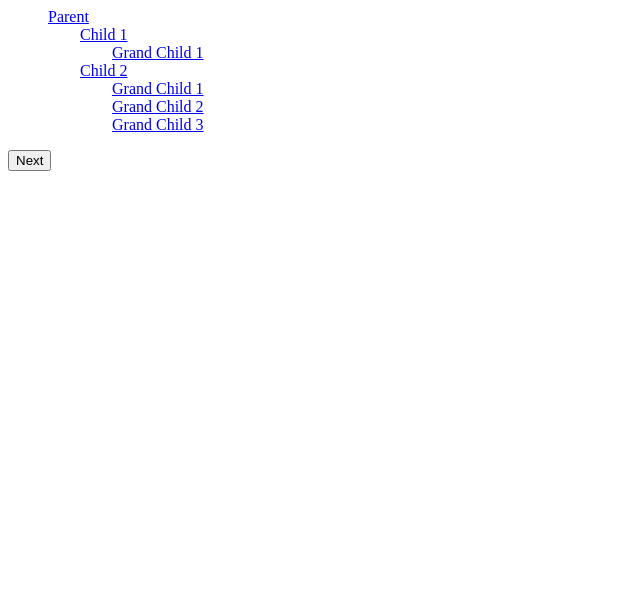
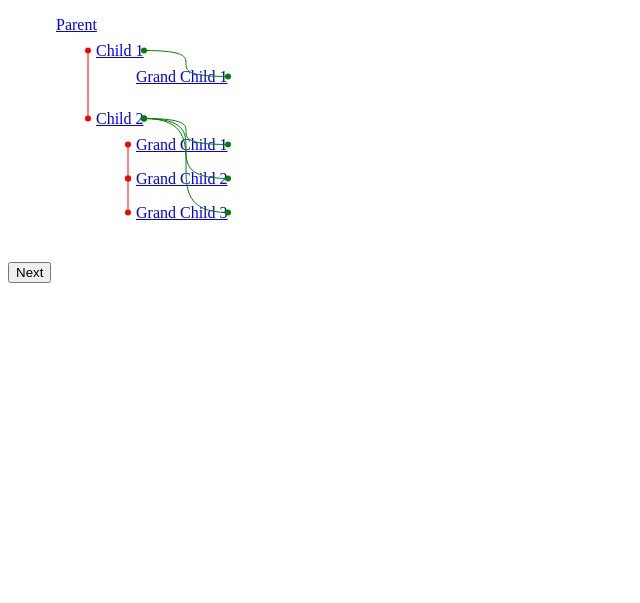
Before and after one commit to sanjay-notes/react-fiber, a React app: page / in a window 1280 px wide. Shown: the whole page, without its empty margins (0-640 px from the left). Built offline with nearby package versions, Linux system fonts and the light colour scheme.

Commit message:
WIP - connectors

```diff
--- a/src/view/HierarchyTree/index.js
+++ b/src/view/HierarchyTree/index.js
@@ -46,47 +46,61 @@ function TreeNode(props){
 }
 
 function useAbsolutePosition(){
-  const [y, setY] = useState(NaN);
-  const [x, setX] = useState(NaN);
+  const [pos, setPos] = useState(NaN);
   const elementRef =  useCallback(htmlElement => {
     var x = htmlElement ? htmlElement.offsetLeft : undefined;
     var y = htmlElement ? htmlElement.offsetTop :  undefined;
+    var width = htmlElement ? htmlElement.offsetWidth :  undefined;
+    var height = htmlElement ? htmlElement.offsetHeight :  undefined;
     if(x && y){
       for (var x=0, y=0, el=htmlElement; el != null; el = el.offsetParent) {
         x += el.offsetLeft;
         y += el.offsetTop;
       }
     }
-    setY(y)
-    setX(x)
+    setPos({
+      x,
+      y,
+      width,
+      height
+    })
   }, []);
 
   return {
     ref: elementRef,
-    "x": x,
-    "y": y
+    ...pos
   };
 }
 export default function HierarchyTree(props){
   const {data} = props;
-  const {ref:gChild1Ref, x: gChild1x, y: gChild1y} = useAbsolutePosition();
-  const {ref:gChild2Ref, x: gChild2x, y: gChild2y} = useAbsolutePosition();
+  const {ref:child1Ref, ...child1Pos} = useAbsolutePosition();
+  const {ref:child2Ref, ...child2Pos} = useAbsolutePosition();
+  const {ref:gChild11Ref, ...gChild11Pos} = useAbsolutePosition();
+  const {ref:gChild21Ref, ...gChild21Pos} = useAbsolutePosition();
+  const {ref:gChild22Ref, ...gChild22Pos} = useAbsolutePosition();
+  const {ref:gChild23Ref, ...gChild23Pos} = useAbsolutePosition();
 
 
   return (
   <div className="tree">
     <SvgTree>
-      <Connector start={{x:gChild1x, y: gChild1y}} end={{x:gChild2x, y: gChild2y}} color='red' tension={3}/>
+      <Connector start={gChild21Pos} end={gChild22Pos} color='red' tension={1} startPos={1} endPos={1}/>
+      <Connector start={gChild22Pos} end={gChild23Pos} color='red' tension={1} startPos={1} endPos={1}/>
+      <Connector start={child1Pos} end={child2Pos} color='red' tension={1} startPos={1} endPos={1}/>
+      <Connector start={gChild21Pos} end={child2Pos} color='green' tension={1} startPos={3} endPos={3}/>
+      <Connector start={gChild22Pos} end={child2Pos} color='green' tension={1} startPos={3} endPos={3}/>
+      <Connector start={gChild23Pos} end={child2Pos} color='green' tension={1} startPos={3} endPos={3}/>
+      <Connector start={gChild11Pos} end={child1Pos} color='green' tension={1} startPos={3} endPos={3}/>
     </SvgTree>
     <ul>
       <Node name="Parent">
-        <Node name="Child 1" >
-          <Node name="Grand Child 1"/>
+        <Node name="Child 1" reff={child1Ref}>
+          <Node name="Grand Child 1" reff={gChild11Ref}/>
         </Node>
-        <Node name="Child 2" order={3}>
-          <Node name="Grand Child 1" reff={gChild1Ref}/>
-          <Node name="Grand Child 2" reff={gChild2Ref}/>
-          <Node name="Grand Child 3" />
+        <Node name="Child 2" reff={child2Ref}>
+          <Node name="Grand Child 1" reff={gChild21Ref}/>
+          <Node name="Grand Child 2" reff={gChild22Ref}/>
+          <Node name="Grand Child 3" reff={gChild23Ref}/>
         </Node>
       </Node>
     </ul>
@@ -109,14 +123,12 @@ function SvgTree(props){
   return (
     <svg style={{position:'absolute',left:'0px',top:'0px'}}
          width="800" height="600">
-      <g transform="translate(0.5,0.5)">
-        {props.children}
-      </g>
+      {props.children}
     </svg>
   )
 }
 
-function endPoint(props){
+function EndPoint(props){
   const {x, y, radius, color} = props;
   return (
   <circle cx={x}
@@ -126,7 +138,7 @@ function endPoint(props){
   )
 }
 
-function curvedLine(props) {
+function CurvedLine(props) {
   const {x1, y1, x2, y2, color, tension} = props;
   var delta = (x2-x1)*tension;
   var hx1=x1+delta;
@@ -141,17 +153,37 @@ function curvedLine(props) {
 }
 
 function Connector(props){
-  const {start, end, color, tension} = props;
+  const {start, end, color, tension, startPos, endPos} = props;
   let {x:x1, y: y1} = start;
-  x1 += start.offsetWidth;
-  y1 += (start.offsetHeight / 2);
+
+  if(startPos === 1 || startPos === 3){
+    y1 += (start.height / 2);
+    (startPos === 3) && (x1 += start.width);
+  }
+
+  if(startPos === 2 || startPos === 4){
+    x1 += (start.width / 2);
+    (startPos === 4) && (y1 += start.height);
+  }
+
   let {x:x2, y: y2} = end;
-  y2 += (end.offsetHeight / 2);
+
+  if(endPos === 1 || endPos === 3){
+    y2 += (end.height / 2);
+    (endPos === 3) && (x2 += end.width);
+  }
+
+  if(endPos === 2 || endPos === 4){
+    x2 += (end.width / 2);
+    (endPos === 4) && (y2 += end.height);
+  }
+
+
   return(
     <>
-      <endPoint x={x1} y={y1} radius={3} color={color}/>
-      <endPoint x={x2} y={y2} radius={3} color={color}/>
-      <curvedLine x1={x1} y1={y1} x2={x2} y2={y2} radius={3} color={color} tension={tension}/>
+      <EndPoint x={x1} y={y1} radius={3} color={color}/>
+      <EndPoint x={x2} y={y2} radius={3} color={color}/>
+      <CurvedLine x1={x1} y1={y1} x2={x2} y2={y2} radius={3} color={color} tension={tension}/>
     </>
   )
 }
--- a/src/view/HierarchyTree/style2.css
+++ b/src/view/HierarchyTree/style2.css
@@ -2,9 +2,9 @@
   position: relative; /*To make Pseudo Children lines*/
 }
 
-/*.tree li {
-  padding: 4px;
-}*/
+.tree li {
+  padding: 8px;
+}
 
 .tree ul {
   list-style: none;
```
